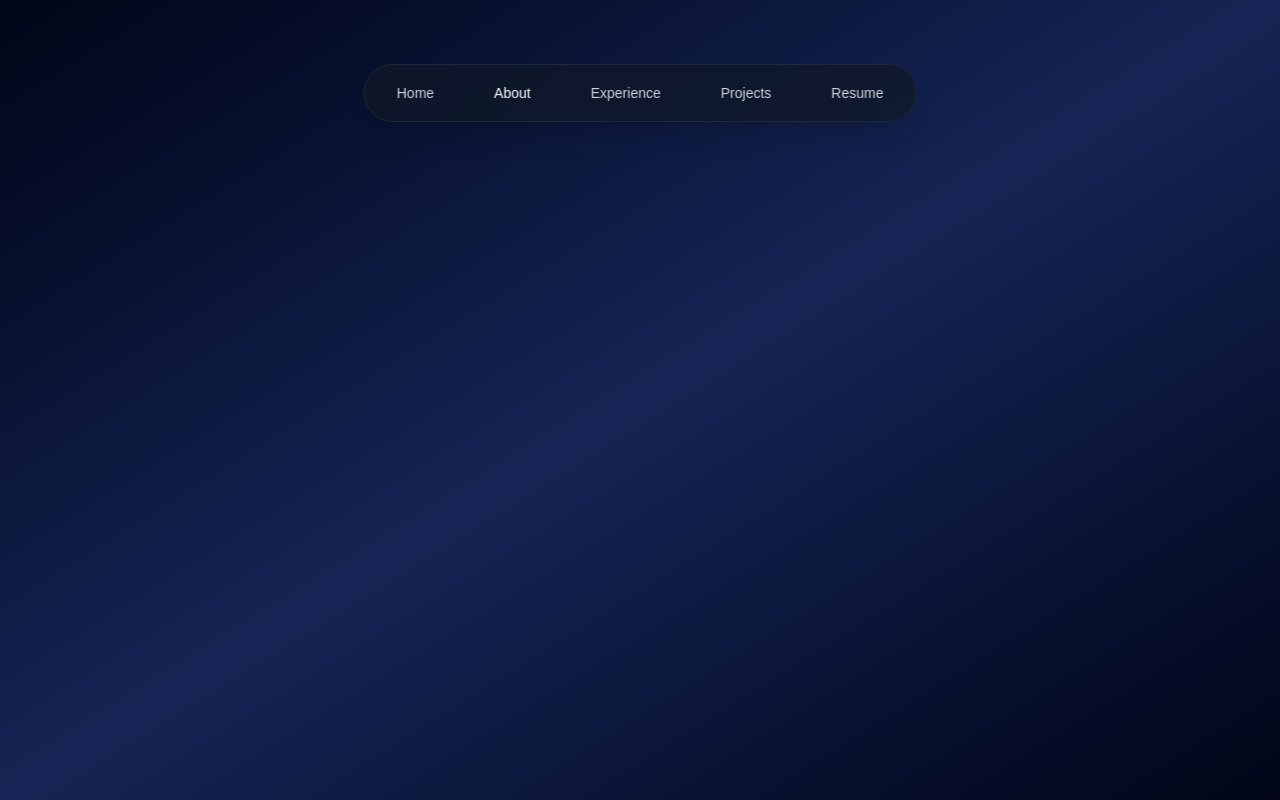
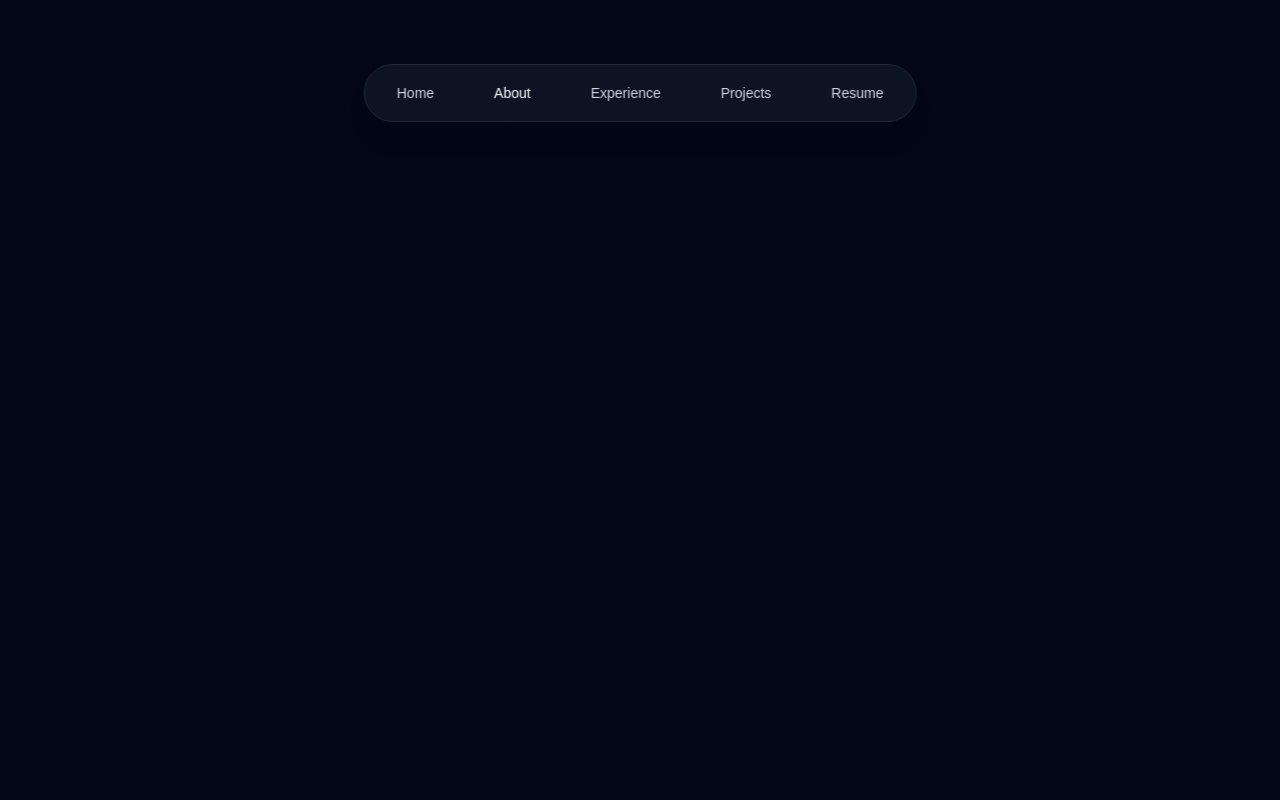
Before and after one commit to rozak-27/Portofolio, a Next.js app: page /experience in a window 1280 px wide. Built offline with nearby package versions, Linux system fonts and the light colour scheme.

Commit message:
background

```diff
--- a/app/about/page.tsx
+++ b/app/about/page.tsx
@@ -7,7 +7,7 @@
 
 export default function About() {
   return (
-    <div className="min-h-screen w-full bg-gradient-to-br from-slate-950 via-blue-950 to-slate-950">
+    <div className="min-h-screen w-full bg-gradient-to-br from-slate-950 from-slate-950 to-slate-950">
       {/* Navbar */}
        <nav className="fixed top-6 left-1/2 -translate-x-1/2 z-50 pt-10" >
         <div className="bg-gray-900/80 backdrop-blur-md border border-gray-800 rounded-full px-8 py-4 shadow-xl">
--- a/app/experience/page.tsx
+++ b/app/experience/page.tsx
@@ -4,7 +4,7 @@
 
 export default function ExperiencePage() {
   return (
-    <div className="min-h-screen w-full bg-gradient-to-br from-slate-950 via-blue-950 to-slate-950">
+    <div className="min-h-screen w-full bg-gradient-to-br from-slate-950 from-slate-950 to-slate-950">
       {/* Navbar */}
        <nav className="fixed top-6 left-1/2 -translate-x-1/2 z-50 pt-10" >
         <div className="bg-gray-900/80 backdrop-blur-md border border-gray-800 rounded-full px-8 py-4 shadow-xl">
--- a/app/projects/page.tsx
+++ b/app/projects/page.tsx
@@ -54,7 +54,7 @@
 
   return (
 
-    <div className="min-h-screen w-full bg-gradient-to-br from-slate-950 via-blue-950 to-slate-950 relative flex flex-col">
+    <div className="min-h-screen w-full bg-gradient-to-br from-slate-950 from-slate-950 to-slate-950 relative flex flex-col">
       {/* Navbar */}
  <nav className="fixed top-6 left-1/2 -translate-x-1/2 z-50 pt-10" >
         <div className="bg-gray-900/80 backdrop-blur-md border border-gray-800 rounded-full px-8 py-4 shadow-xl">
```
